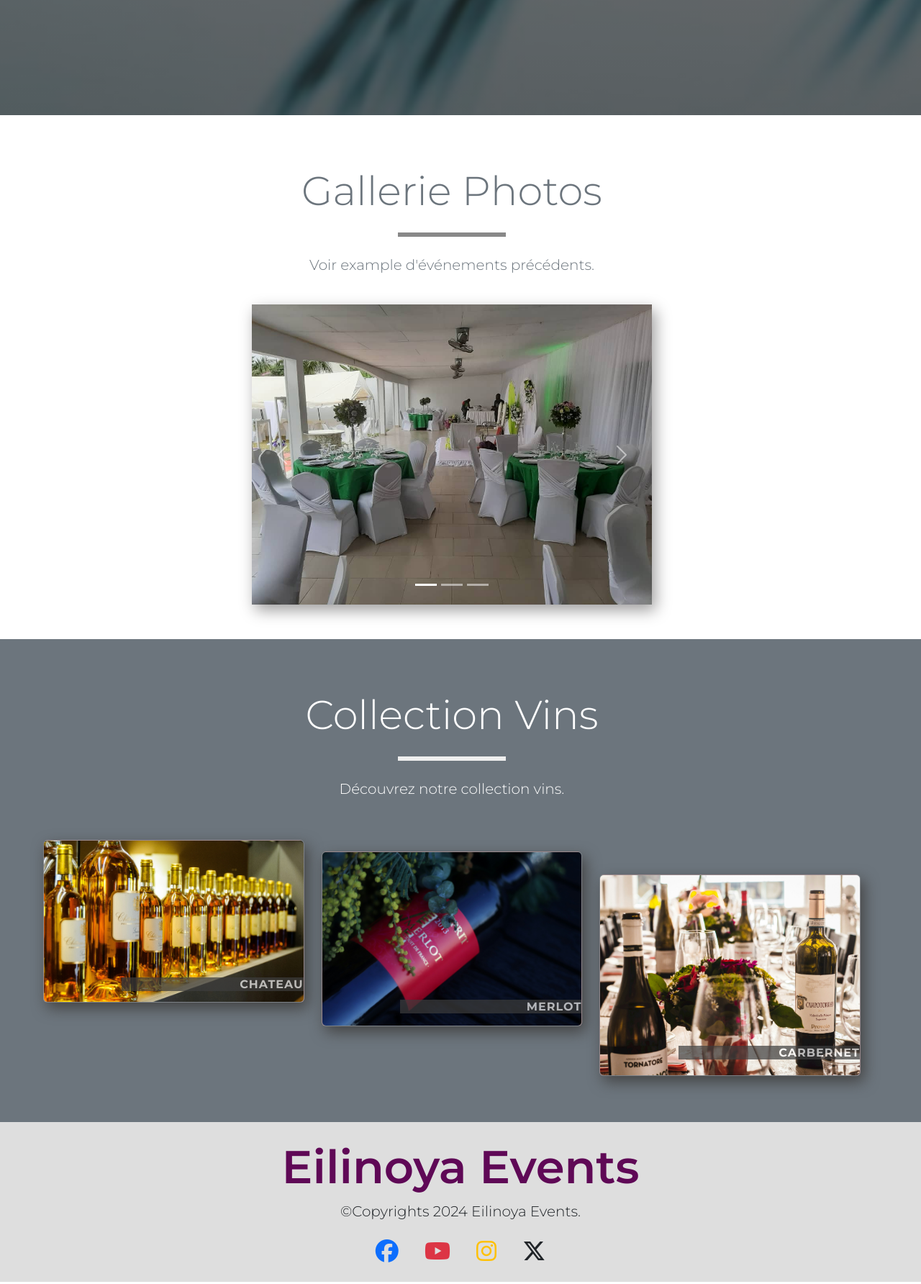
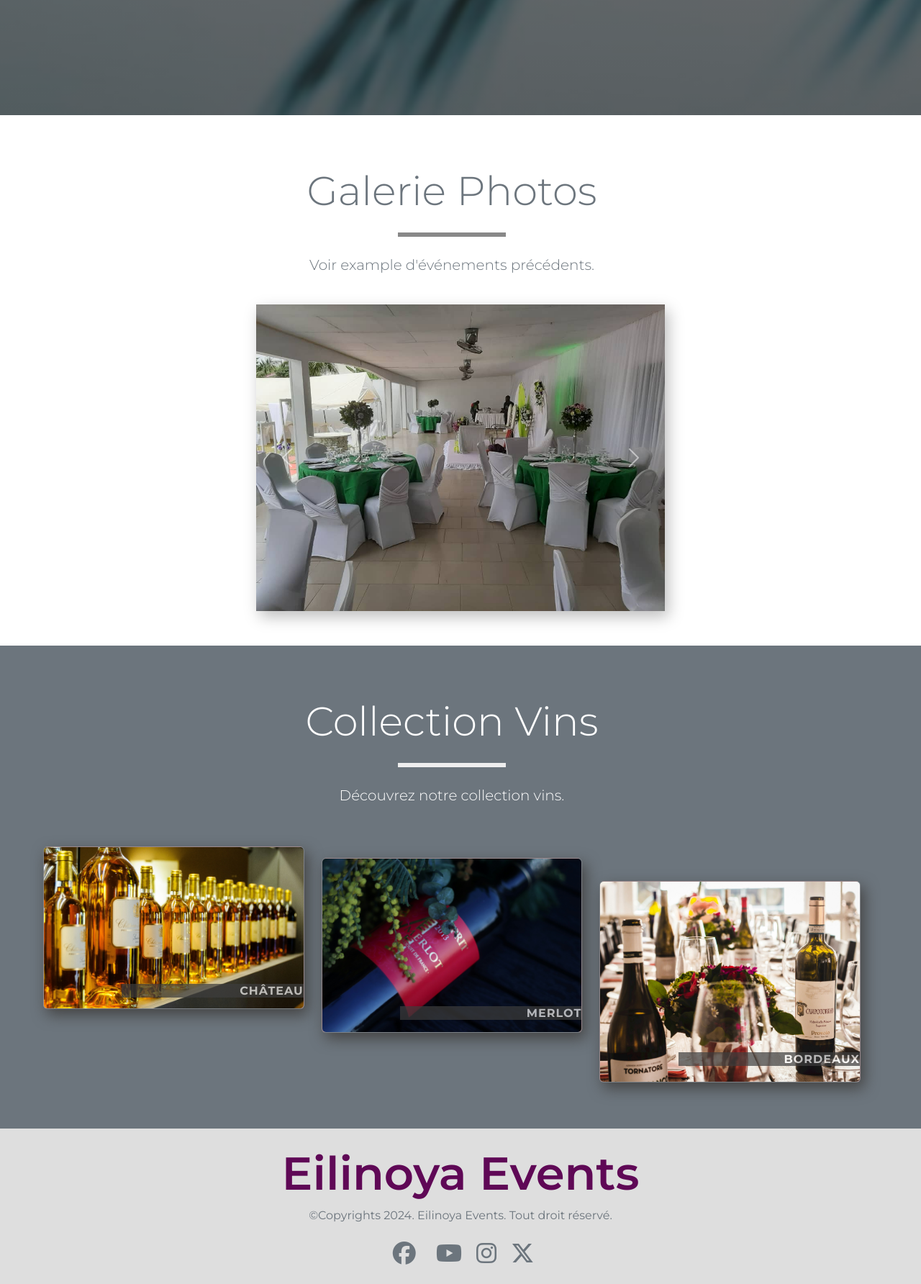
Before and after one commit to juliano60/eilinoya, a Django app: page / in a window 1280 px wide. Shown: the part 1440-3224 px from the top of the page at 72% size. Run offline with Django 5.2, Linux system fonts and the light colour scheme; some libraries are stand-ins or nearby versions; some web fonts are replaced.

Commit message:
Retouche

```diff
--- a/events_app/templates/base_2.html
+++ b/events_app/templates/base_2.html
@@ -58,7 +58,7 @@
 
   <!-- banner -->
   <div class="text-light text-md-end text-center banner">
-    <h1 class="display-4 banner-heading">Bienvenue a <span class="text-uppercase fw-semibold" style="color: #5f0856">eilinoya</span><span class="display-3 text-capitalize" style="color: #5f0856"> events</span></h1>
+    <h1 class="display-4 banner-heading">Bienvenue à <span class="text-uppercase fw-semibold" style="color: #5f0856">eilinoya</span><span class="display-3 text-capitalize fw-semibold" style="color: #5f0856"> events</span></h1>
     <p class="lead banner-par">L'endroit pour le vin et l'événementiel</p>
     <a href="{% url 'contact' %}" class="btn btn-primary btn-lg px-4 banner-par">Contacts</a>
   </div>
@@ -74,16 +74,16 @@
   <div class="row justify-content-center">
     <div class="col-sm-10 mx:auto text-center">
       <h1 class="display-3 fw-semibold" style="color: #5f0856">Eilinoya Events</h1>
-      <p class="lead">&copy;Copyrights 2024 Eilinoya Events.</p>
+      <p class="text-secondary text-small">&copy;Copyrights 2024. Eilinoya Events. Tout droit réservé.</p>
     </div>
   </div>
   <!-- social media -->
   <div class="row justify-content-center">
     <div class="col-sm-10 mx:auto mt-2 text-center">
-      <a href="https://www.facebook.com/eilinoya.ci/"><i class="fa-brands fa-facebook text-primary fa-2x mx-3"></i></a>
-      <a href="#"><i class="fa-brands fa-youtube text-danger fa-2x mx-3"></i></a>
-      <a href="#"><i class="fa-brands fa-instagram text-warning fa-2x mx-3"></i></a>
-      <a href="#"><i class="fa-brands fa-x-twitter text-dark fa-2x mx-3"></i></a>
+      <a href="https://www.facebook.com/eilinoya.ci/"><i class="fa-brands fa-facebook text-secondary fa-2x mx-3"></i></a>
+      <a href="#"><i class="fa-brands fa-youtube text-secondary fa-2x mx-2"></i></a>
+      <a href="#"><i class="fa-brands fa-instagram text-secondary fa-2x mx-2"></i></a>
+      <a href="#"><i class="fa-brands fa-x-twitter text-secondary fa-2x mx-2"></i></a>
     </div>
   </div>
 </footer>
--- a/events_app/templates/index.html
+++ b/events_app/templates/index.html
@@ -12,35 +12,31 @@
       <!-- title -->
       <div class="row text-secondary text-center">
         <div class="col m-4">
-            <h1 class="display-4 mb-4">Gallerie Photos</h1>
+            <h1 class="display-4 mb-4">Galerie Photos</h1>
             <div class="underline-dark mb-4"></div>
             <p class="lead">Voir example d'événements précédents.</p>
         </div>
       </div>
+    </div>
     <div class="row">
       <div class="col-sm-6 mx-auto">
-          <div id="carouselExampleIndicators" class="carousel slide">
-            <div class="carousel-indicators">
-              <button type="button" data-bs-target="#carouselExampleIndicators" data-bs-slide-to="0" class="active" aria-current="true" aria-label="Slide 1"></button>
-              <button type="button" data-bs-target="#carouselExampleIndicators" data-bs-slide-to="1" aria-label="Slide 2"></button>
-              <button type="button" data-bs-target="#carouselExampleIndicators" data-bs-slide-to="2" aria-label="Slide 3"></button>
-            </div>
+        <div id="carouselExampleFade" class="carousel slide carousel-fade">
           <div class="carousel-inner carousel-shadow">
             <div class="carousel-item active">
-                <img src="{% static 'images/eili_front_1.jpg' %}" class="d-block w-100" alt="eilinoya1">
+              <a href="#"><img src="{% static 'images/eili_front_1.jpg' %}" class="d-block w-100" alt="eilinoya1"></a>
             </div>
             <div class="carousel-item">
-                <img src="{% static 'images/eili_front_2.jpg' %}" class="d-block w-100" alt="eilinoya2">
+              <a href="#"><img src="{% static 'images/eili_front_2.jpg' %}" class="d-block w-100" alt="eilinoya2"></a>
             </div>
             <div class="carousel-item">
-                <img src="{% static 'images/eili_front_3.jpg' %}" class="d-block w-100" alt="eilinoya3">
+              <a href="#"><img src="{% static 'images/eili_front_3.jpg' %}" class="d-block w-100" alt="eilinoya3"></a>
             </div>
           </div>
-            <button class="carousel-control-prev" type="button" data-bs-target="#carouselExampleIndicators" data-bs-slide="prev">
+          <button class="carousel-control-prev" type="button" data-bs-target="#carouselExampleFade" data-bs-slide="prev">
             <span class="carousel-control-prev-icon" aria-hidden="true"></span>
             <span class="visually-hidden">Previous</span>
           </button>
-            <button class="carousel-control-next" type="button" data-bs-target="#carouselExampleIndicators" data-bs-slide="next">
+          <button class="carousel-control-next" type="button" data-bs-target="#carouselExampleFade" data-bs-slide="next">
             <span class="carousel-control-next-icon" aria-hidden="true"></span>
             <span class="visually-hidden">Next</span>
           </button>
@@ -66,7 +62,7 @@
           <div class="card card-shadow card-item">
             <a href="{% url 'vins' %}"><img src="{% static 'images/chateau_homepage.jpg' %}" class="card-img" alt="Wine" ></a>
             <div class="card-img-overlay">
-              <h5 class="card-title collection-heading text-white text-uppercase fw-bold">Chateau</h5>
+              <h5 class="card-title collection-heading text-white text-uppercase fw-bold">Château</h5>
             </div>
           </div>
         </div>
@@ -82,7 +78,7 @@
           <div class="card card-shadow card-item">
             <a href="{% url 'vins' %}"><img src="{% static 'images/cabernet_homepage.jpg' %}" class="card-img" alt="Wine" ></a>
             <div class="card-img-overlay">
-              <h5 class="card-title collection-heading text-white text-uppercase fw-bold">Carbernet</h5>
+              <h5 class="card-title collection-heading text-white text-uppercase fw-bold">Bordeaux</h5>
             </div>
           </div>
         </div>
--- a/static/css/style.css
+++ b/static/css/style.css
@@ -74,11 +74,18 @@ header.index-page {
 
 .card-item:hover {
     transform: translateY(-10px);
+    cursor: pointer;
 }
 
 
 .carousel-shadow {
-    box-shadow: 5px 8px 20px #9e9d9d;
+    box-shadow: 5px 8px 20px #bebebe;
+    transition: all .3s;
+}
+
+.carousel-shadow:hover {
+    cursor: pointer;
+    box-shadow: 5px 8px 30px #706f6f;
 }
 
 /* contact */
```
Also changed, not shown: events_app/templates/base.html (+5 -6 lines). Lines whose indentation alone changed are shown as unchanged.
